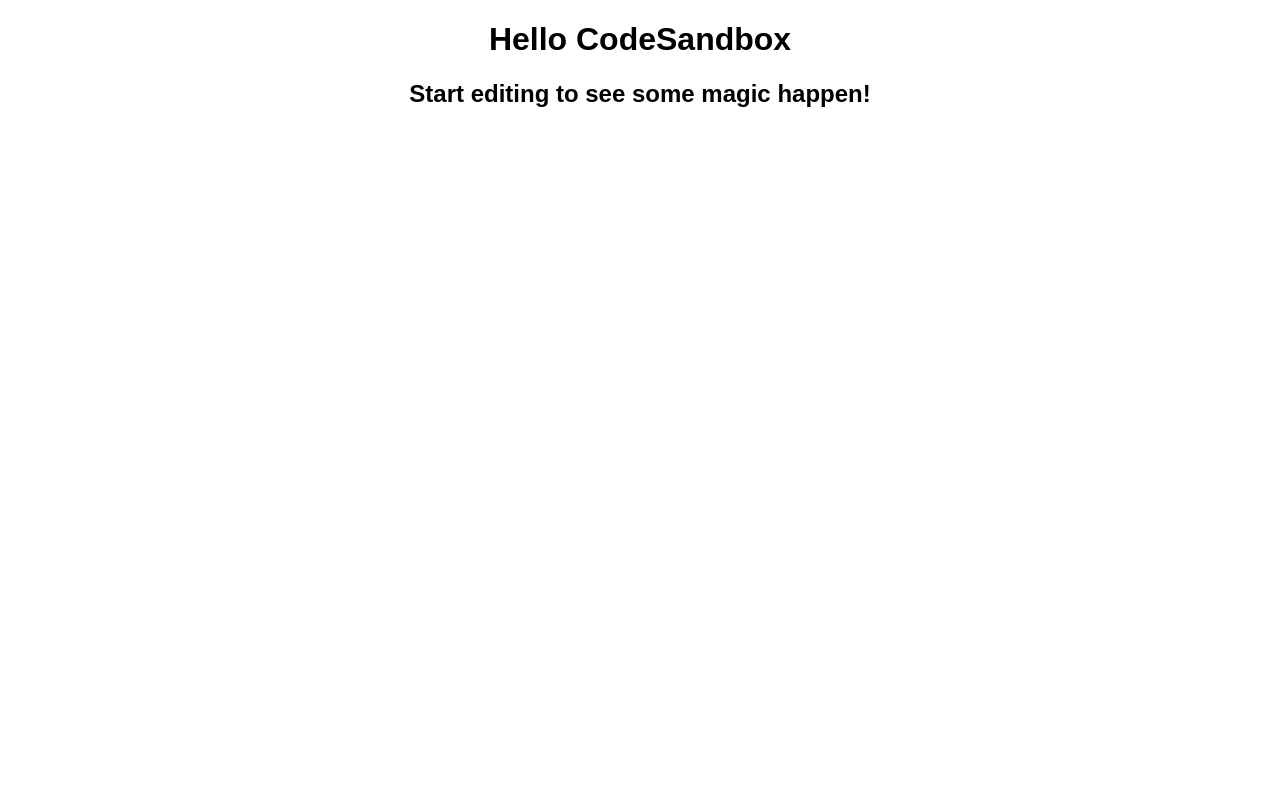
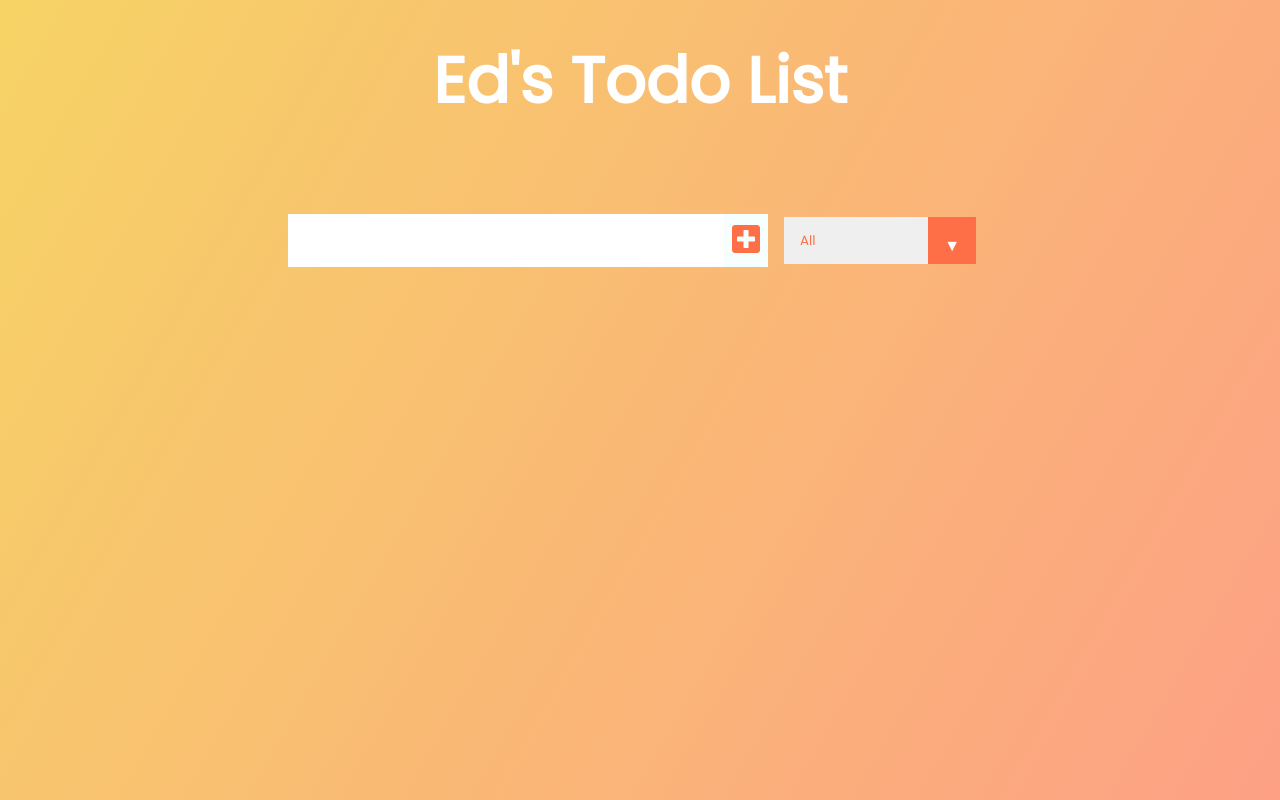
Before and after one commit to ahmadaldabouqii/React-Todo, a React (Create React App) app: page / in a window 1280 px wide. Built offline with nearby package versions, Linux system fonts and the light colour scheme.

Commit message:
Files Structured

```diff
--- a/public/index.html
+++ b/public/index.html
@@ -1,16 +1,28 @@
 <!DOCTYPE html>
 <html lang="en">
-
   <head>
-	<meta charset="utf-8">
-	<meta name="viewport" content="width=device-width, initial-scale=1, shrink-to-fit=no">
-	<meta name="theme-color" content="#000000">
+    <meta charset="utf-8" />
+    <meta
+      name="viewport"
+      content="width=device-width, initial-scale=1, shrink-to-fit=no"
+    />
+    <meta name="theme-color" content="#000000" />
     <!--
       manifest.json provides metadata used when your web app is added to the
       homescreen on Android. See https://developers.google.com/web/fundamentals/engage-and-retain/web-app-manifest/
     -->
-	<link rel="manifest" href="%PUBLIC_URL%/manifest.json">
-	<link rel="shortcut icon" href="%PUBLIC_URL%/favicon.ico">
+    <link
+      href="https://fonts.googleapis.com/css?family=Poppins&display=swap"
+      rel="stylesheet"
+    />
+    <link
+      rel="stylesheet"
+      href="https://cdnjs.cloudflare.com/ajax/libs/font-awesome/5.12.1/css/all.min.css"
+      integrity="sha256-mmgLkCYLUQbXn0B1SRqzHar6dCnv9oZFPEC1g1cwlkk="
+      crossorigin="anonymous"
+    />
+    <link rel="manifest" href="%PUBLIC_URL%/manifest.json" />
+    <link rel="shortcut icon" href="%PUBLIC_URL%/favicon.ico" />
     <!--
       Notice the use of %PUBLIC_URL% in the tags above.
       It will be replaced with the URL of the `public` folder during the build.
@@ -39,5 +51,4 @@
       To create a production bundle, use `npm run build` or `yarn build`.
     -->
   </body>
-
 </html>
--- /dev/null
+++ b/src/App.css
@@ -0,0 +1,139 @@
+* {
+  margin: 0;
+  padding: 0;
+  box-sizing: border-box;
+}
+body {
+  background-image: linear-gradient(120deg, #f6d365 0%, #fda085 100%);
+  color: white;
+  font-family: "Poppins", sans-serif;
+  min-height: 100vh;
+}
+header {
+  font-size: 2rem;
+}
+
+header,
+form {
+  min-height: 20vh;
+  display: flex;
+  justify-content: center;
+  align-items: center;
+}
+form input,
+form button {
+  padding: 0.5rem;
+  font-size: 2rem;
+  border: none;
+  background: white;
+}
+form button {
+  color: #ff6f47;
+  background: #f7fffe;
+  cursor: pointer;
+  transition: all 0.3s ease;
+}
+form button:hover {
+  background: #ff6f47;
+  color: white;
+}
+.todo-container {
+  display: flex;
+  justify-content: center;
+  align-items: center;
+}
+
+.todo-list {
+  min-width: 30%;
+  list-style: none;
+}
+
+.todo {
+  margin: 0.5rem;
+  background: white;
+  font-size: 1.5rem;
+  color: black;
+  display: flex;
+  justify-content: space-between;
+  align-items: center;
+  transition: all 1s ease;
+}
+.filter-todo {
+  padding: 1rem;
+}
+.todo li {
+  flex: 1;
+}
+
+.trash-btn,
+.complete-btn {
+  background: #ff6f47;
+  color: white;
+  border: none;
+  padding: 1rem;
+  cursor: pointer;
+  font-size: 1rem;
+}
+.complete-btn {
+  background: rgb(11, 212, 162);
+}
+.todo-item {
+  padding: 0rem 0.5rem;
+}
+
+.fa-trash,
+.fa-check {
+  pointer-events: none;
+}
+
+.fall {
+  transform: translateY(10rem) rotateZ(20deg);
+  opacity: 0;
+}
+
+.completed {
+  text-decoration: line-through;
+  opacity: 0.5;
+}
+
+/*CUSTOM SELECTOR */
+select {
+  -webkit-appearance: none;
+  -moz-appearance: none;
+  -ms-appearance: none;
+  appearance: none;
+  outline: 0;
+  box-shadow: none;
+  border: 0 !important;
+  background-image: none;
+}
+
+/* Custom Select */
+.select {
+  margin: 1rem;
+  position: relative;
+  overflow: hidden;
+}
+select {
+  color: #ff6f47;
+  font-family: "Poppins", sans-serif;
+  cursor: pointer;
+  width: 12rem;
+}
+/* Arrow */
+.select::after {
+  content: "\25BC";
+  position: absolute;
+  top: 0;
+  right: 0;
+  padding: 1rem;
+  background: #ff6f47;
+  cursor: pointer;
+  pointer-events: none;
+}
+/* Transition */
+/*
+.select:hover::after {
+  transform: scale(1.5);
+}
+*/
--- a/src/App.js
+++ b/src/App.js
@@ -1,10 +1,17 @@
-import "./styles.css";
+import "./App.css";
+import Form from "./components/Form";
+import TodoList from "./components/TodoList";
 
-export default function App() {
+const App = () => {
   return (
     <div className="App">
-      <h1>Hello CodeSandbox</h1>
-      <h2>Start editing to see some magic happen!</h2>
+      <header>
+        <h1>Ed's Todo List</h1>
+      </header>
+      <Form />
+      <TodoList />
     </div>
   );
-}
+};
+
+export default App;
--- /dev/null
+++ b/src/components/Form.js
@@ -0,0 +1,21 @@
+import React from "react";
+
+const Form = () => {
+  return (
+    <form>
+      <input type="text" className="todo-input" />
+      <button className="todo-button" type="submit">
+        <i className="fas fa-plus-square"></i>
+      </button>
+      <div className="select">
+        <select name="todos" className="filter-todo">
+          <option value="all">All</option>
+          <option value="completed">Completed</option>
+          <option value="uncompleted">Uncompleted</option>
+        </select>
+      </div>
+    </form>
+  );
+};
+
+export default Form;
--- /dev/null
+++ b/src/components/TodoList.js
@@ -0,0 +1,11 @@
+import React from "react";
+
+const TodoList = () => {
+  return (
+    <div className="todo-container">
+      <ul className="todo-list"></ul>
+    </div>
+  );
+};
+
+export default TodoList;
--- a/src/styles.css
+++ /dev/null
@@ -1,4 +0,0 @@
-.App {
-  font-family: sans-serif;
-  text-align: center;
-}
```
Lines whose indentation alone changed are shown as unchanged.
